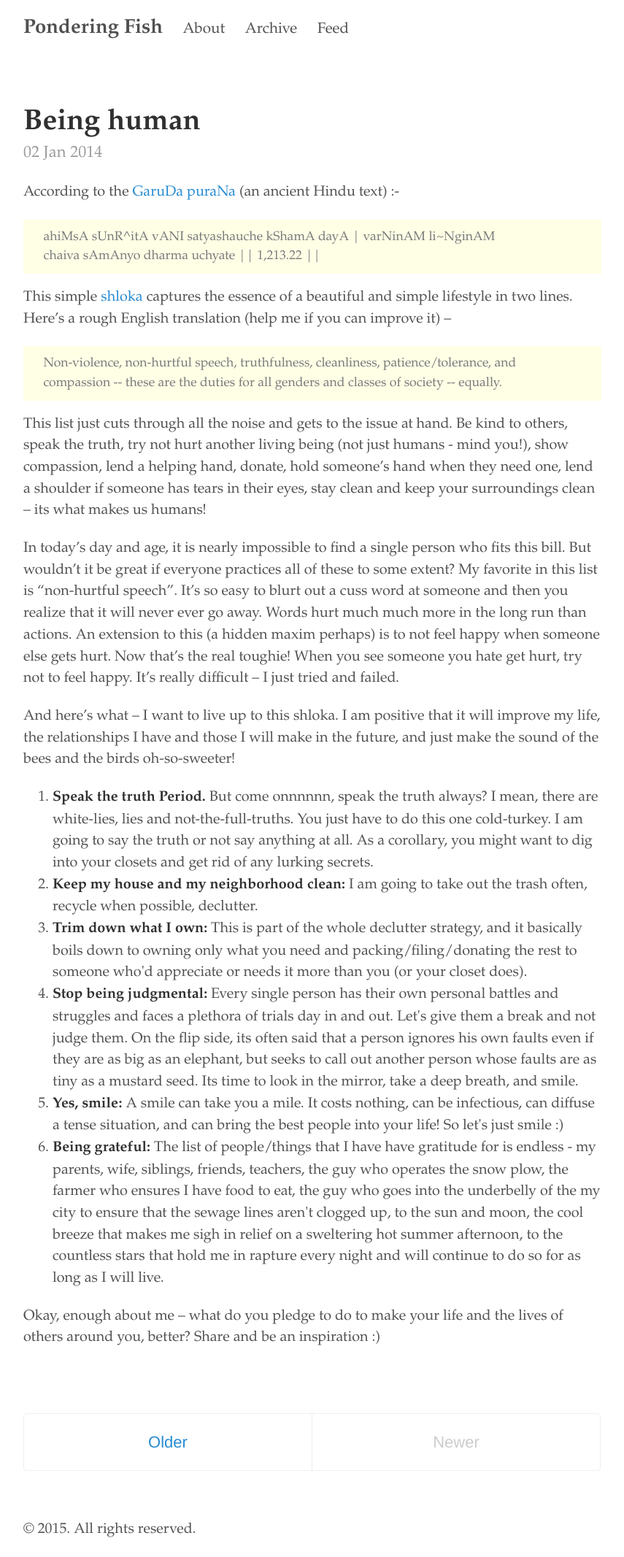
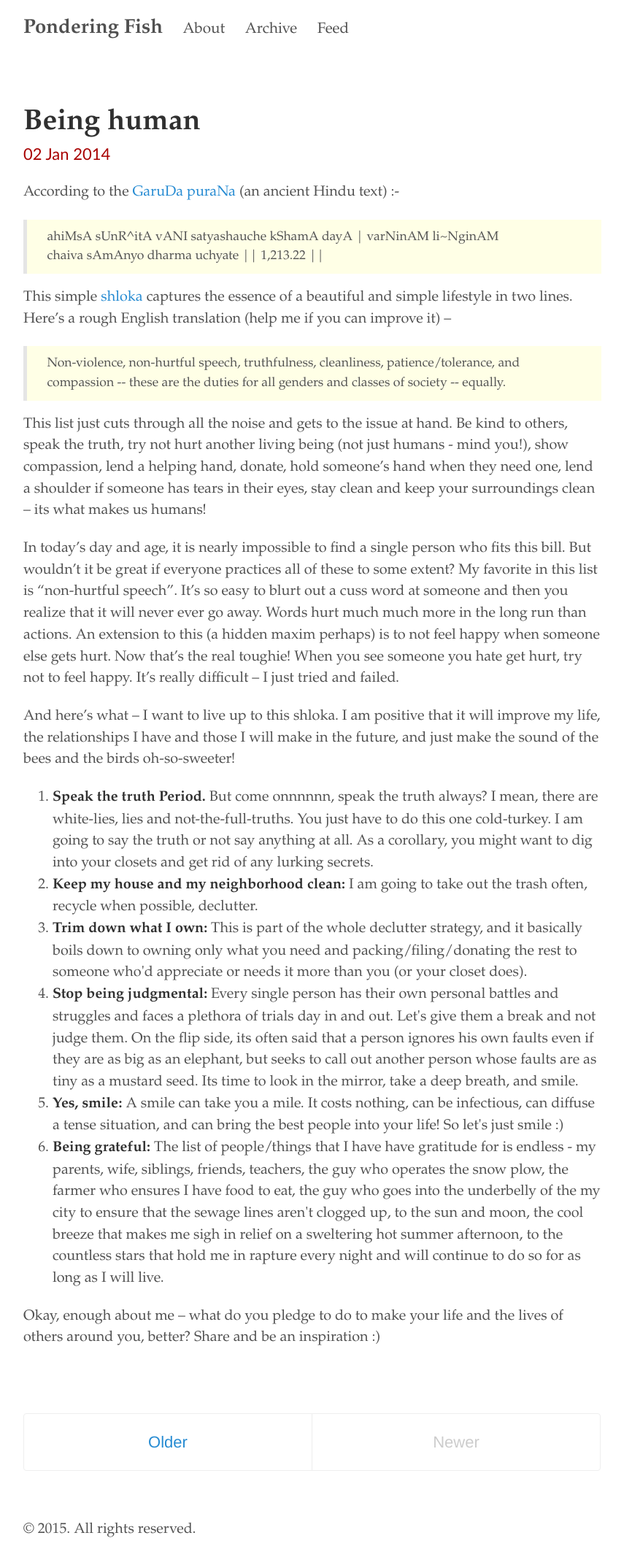
Before and after one commit to ponderingfish/ponderingfish.github.io, a Jekyll site: the page built from index.html, in a window 1280 px wide. Shown: the whole page at 73% size, without its empty margins (212-1067 px from the left). Built offline with Jekyll 4.4.1, drawn with Linux system fonts in a browser that asks for light colours; the list of posts is cut into pages by our own code.

Commit message:
Changed the blockquote style; made the post-date reddish with a sans-serif font

```diff
--- a/public/css/poole.css
+++ b/public/css/poole.css
@@ -218,8 +218,8 @@ pre code {
 blockquote {
   padding: .5rem 1rem;
   margin: .8rem 0;
-  color: #7a7a7a;
-  /*border-left: .25rem solid #e5e5e5;*/
+  color: #555555;
+  border-left: .25rem solid #e5e5e5;
   font-size: 0.8rem;
   background-color: #FFFFE6;
 }
@@ -355,7 +355,8 @@ tbody tr:nth-child(odd) th {
   display: block;
   margin-top: -.5rem;
   margin-bottom: 1rem;
-  color: #9a9a9a;
+  color: #A80000;
+  font-family: Candara, Calibri, Segoe, 'Segoe UI', Optima, Arial, sans-serif;
 }
 
 /* Related posts */
```
